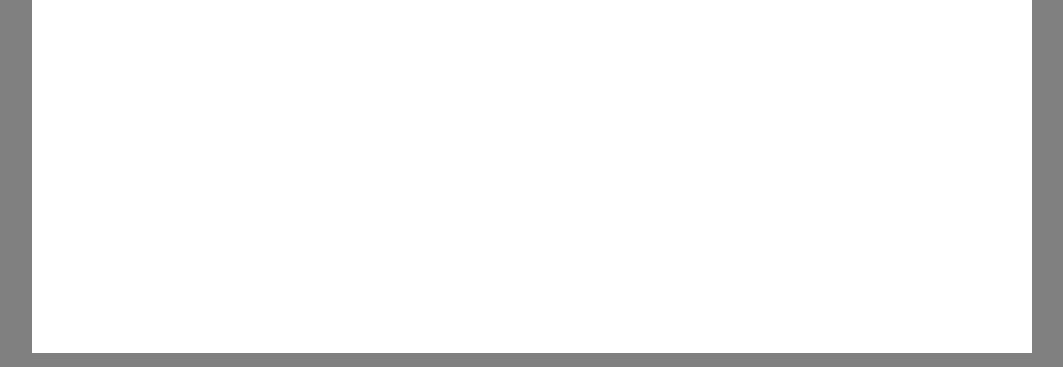
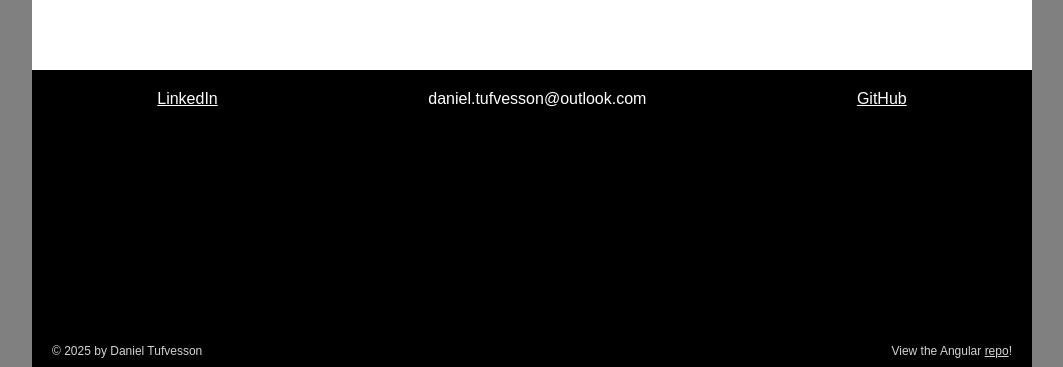
Before and after one commit to Daniel-B-Tufvesson/portfolio-v2, an Angular app: page / in a window 1280 px wide. Shown: the part 447-814 px from the top of the page, without its empty margins (108-1171 px from the left). Built offline with nearby package versions, Linux system fonts and the light colour scheme.

Commit message:
Add footer component.

```diff
--- a/src/app/app-module.ts
+++ b/src/app/app-module.ts
@@ -6,11 +6,13 @@ import { App } from './app';
 import { HomeComponent } from './features/home/home.component';
 import { HeaderComponent } from './shared/header/header.component';
 import { PageComponent } from './shared/page/page.component';
+import { FooterComponent } from './shared/footer/footer.component';
 
 @NgModule({
   declarations: [
     App,
     HeaderComponent,
+    FooterComponent,
     PageComponent,
     HomeComponent
   ],
--- /dev/null
+++ b/src/app/shared/footer/footer.component.html
@@ -0,0 +1,10 @@
+<div class="contact-links">
+    <a [href]="linkedInURL">LinkedIn</a>
+    <span>{{email}}</span>
+    <a [href]="githubURL">GitHub</a>
+</div>
+
+<div class="footnotes">
+    <p class="copyright">© {{year}} by Daniel Tufvesson</p>
+    <p>View the Angular <a href="">repo</a>!</p>
+</div>
--- /dev/null
+++ b/src/app/shared/footer/footer.component.scss
@@ -0,0 +1,29 @@
+:host {
+    background-color: black;
+    height: 300px;
+    width: 100%;
+    display: block;
+    display: flex;
+    flex-direction: column;
+    justify-content: space-between;
+    color: white;
+}
+
+.contact-links {
+    display: flex;
+    justify-content: space-around;
+    padding: 20px;
+}
+
+a {
+    color: inherit;
+}
+
+.footnotes {
+    display: flex;
+    justify-content: space-between;
+    padding-left: 20px;
+    padding-right: 20px;
+    font-size: 9pt;
+    color: lightgray;
+}
--- /dev/null
+++ b/src/app/shared/footer/footer.component.ts
@@ -0,0 +1,15 @@
+import { Component, Input, signal } from '@angular/core';
+
+@Component({
+  selector: 'app-footer',
+  standalone: false,
+  templateUrl: './footer.component.html',
+  styleUrl: 'footer.component.scss'
+})
+export class FooterComponent {
+    @Input({required: true}) linkedInURL: string = '';
+    @Input({required: true}) githubURL: string = '';
+    @Input({required: true}) email: string = '';
+
+    year = 2025
+}
--- a/src/app/shared/page/page.component.html
+++ b/src/app/shared/page/page.component.html
@@ -4,4 +4,5 @@
   <div class="page-body">
     <ng-content></ng-content>  <!-- This is where inner HTML goes -->
   </div>
+  <app-footer [email]="email" [linkedInURL]="linkedInURL" [githubURL]="githubURL"></app-footer>
 </div>
--- a/src/app/shared/page/page.component.ts
+++ b/src/app/shared/page/page.component.ts
@@ -8,4 +8,8 @@ import { Component, Input } from '@angular/core';
 })
 export class PageComponent {
   @Input() title: string = '';
+
+  email = 'daniel.tufvesson@outlook.com';
+  linkedInURL = 'https://www.linkedin.com/in/daniel-tufvesson-a4541929a/';
+  githubURL = 'https://github.com/Daniel-B-Tufvesson';
 }
```
